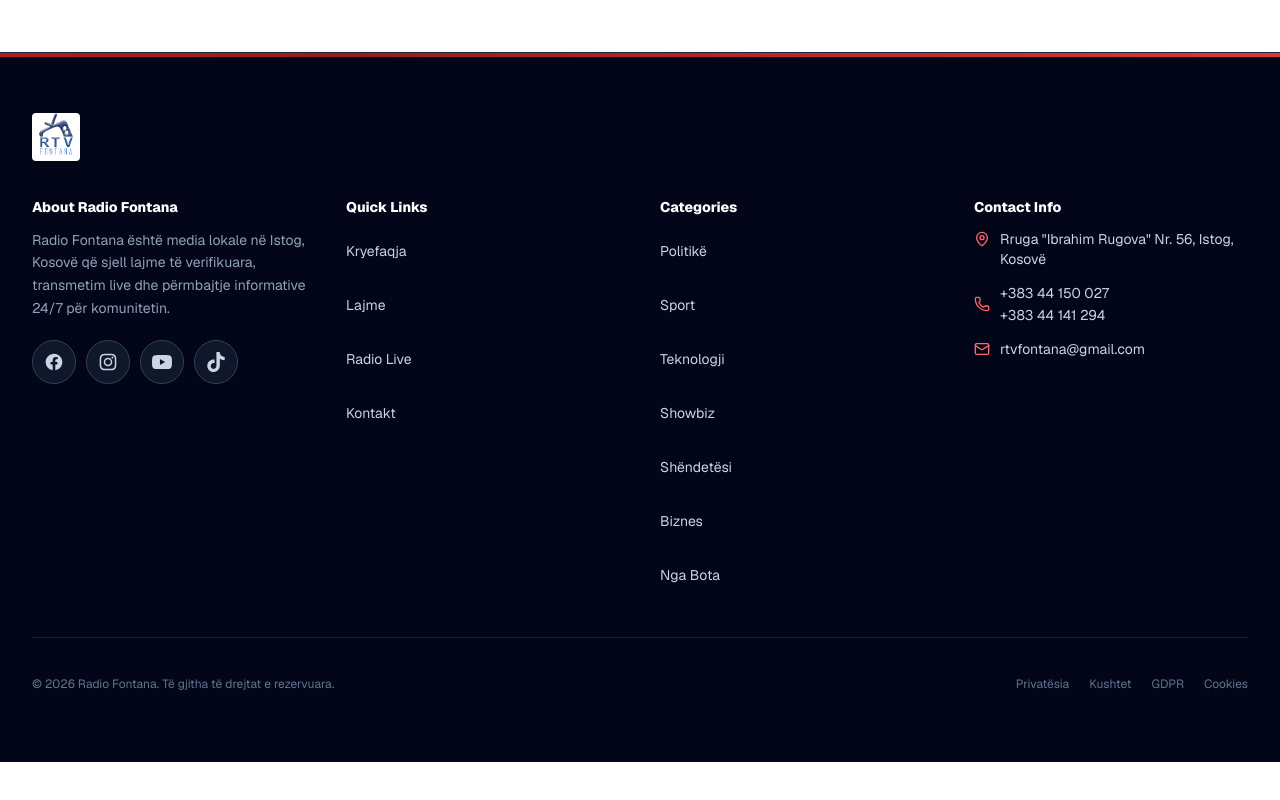
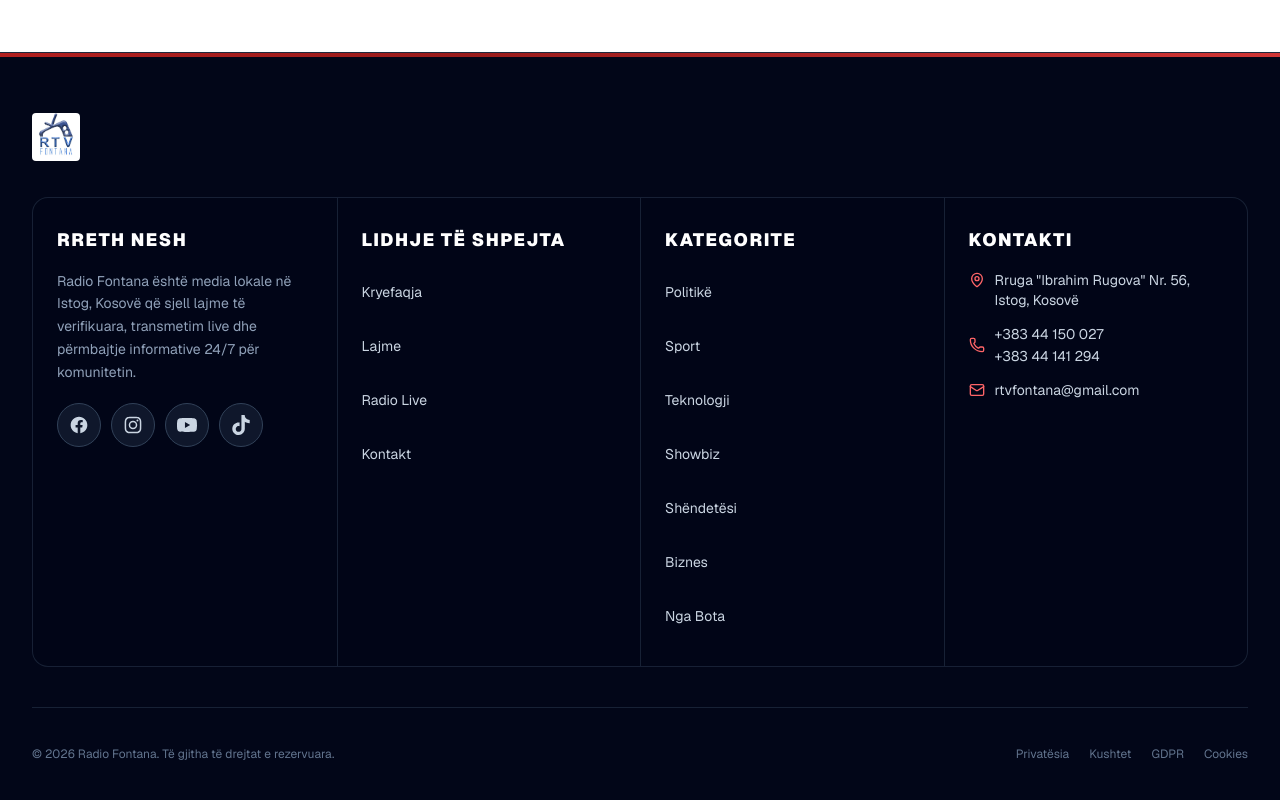
Before and after one commit to illyrianqubic/radiofontana, a Next.js app: page / in a window 1280 px wide. Shown: the part 1858-2658 px from the top of the page. Before the commit the page ends 2620 px from the top, so only its background shows below. Built offline with nearby package versions, Linux system fonts and the light colour scheme; no server answers.

Commit message:
feat: localize footer sections and add separators

```diff
--- a/src/components/layout/Footer.tsx
+++ b/src/components/layout/Footer.tsx
@@ -29,10 +29,10 @@ export default function Footer() {
           />
         </div>
 
-        <div className="grid grid-cols-1 md:grid-cols-2 xl:grid-cols-4 gap-8 xl:gap-10 2xl:gap-12">
+        <div className="grid grid-cols-1 md:grid-cols-2 xl:grid-cols-4 gap-0 rounded-2xl border border-slate-800/80 overflow-hidden bg-slate-950/40">
           {/* About */}
-          <div>
-            <h4 className="text-sm font-extrabold text-white mb-3">About Radio Fontana</h4>
+          <div className="px-5 py-6 sm:px-6 sm:py-7">
+            <h4 className="text-base sm:text-lg font-black text-white mb-4 uppercase tracking-[0.08em]">Rreth Nesh</h4>
             <p className="text-slate-400 text-sm leading-relaxed mb-5 max-w-md">
               Radio Fontana është media lokale në Istog, Kosovë që sjell lajme të verifikuara,
               transmetim live dhe përmbajtje informative 24/7 për komunitetin.
@@ -79,8 +79,8 @@ export default function Footer() {
           </div>
 
           {/* Quick links */}
-          <div>
-            <h4 className="text-sm font-extrabold text-white mb-3">Quick Links</h4>
+          <div className="px-5 py-6 sm:px-6 sm:py-7 border-t border-slate-800/80 md:border-t-0 md:border-l">
+            <h4 className="text-base sm:text-lg font-black text-white mb-4 uppercase tracking-[0.08em]">Lidhje të Shpejta</h4>
             <ul className="space-y-2.5">
               {[
                 { label: 'Kryefaqja', href: '/' },
@@ -98,8 +98,8 @@ export default function Footer() {
           </div>
 
           {/* Categories */}
-          <div>
-            <h4 className="text-sm font-extrabold text-white mb-3">Categories</h4>
+          <div className="px-5 py-6 sm:px-6 sm:py-7 border-t border-slate-800/80 xl:border-t-0 xl:border-l">
+            <h4 className="text-base sm:text-lg font-black text-white mb-4 uppercase tracking-[0.08em]">Kategorite</h4>
             <ul className="space-y-2.5">
               {CATEGORIES.slice(0, 7).map((cat) => (
                 <li key={cat}>
@@ -115,8 +115,8 @@ export default function Footer() {
           </div>
 
           {/* Contact */}
-          <div>
-            <h4 className="text-sm font-extrabold text-white mb-3">Contact Info</h4>
+          <div className="px-5 py-6 sm:px-6 sm:py-7 border-t border-slate-800/80 md:border-l xl:border-t-0">
+            <h4 className="text-base sm:text-lg font-black text-white mb-4 uppercase tracking-[0.08em]">Kontakti</h4>
             <ul className="space-y-3.5 text-sm text-slate-300">
               <li className="flex items-start gap-2.5">
                 <MapPin className="w-4 h-4 text-red-400 flex-shrink-0 mt-0.5" />
```
